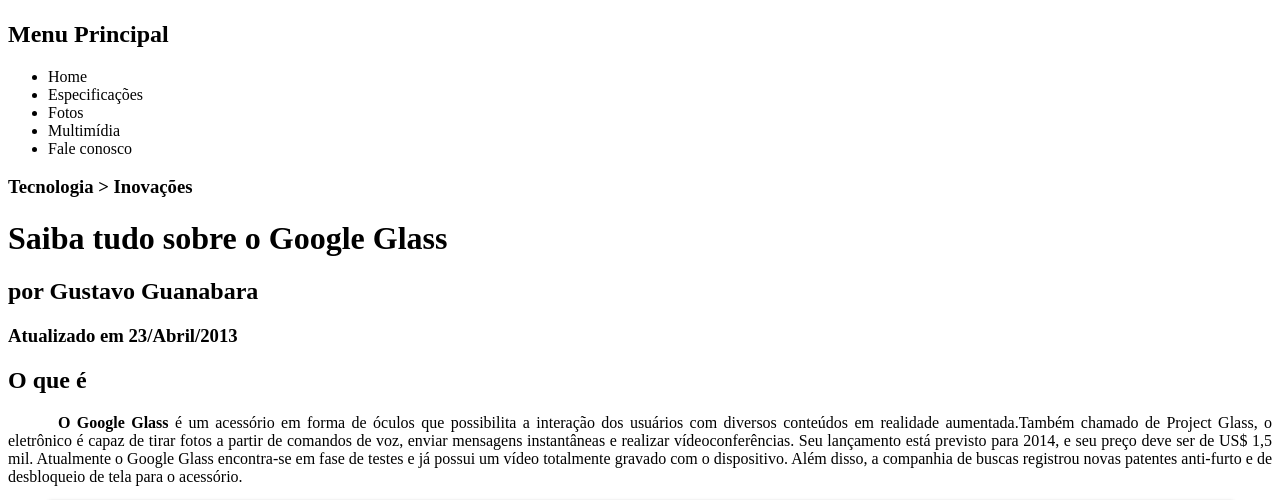
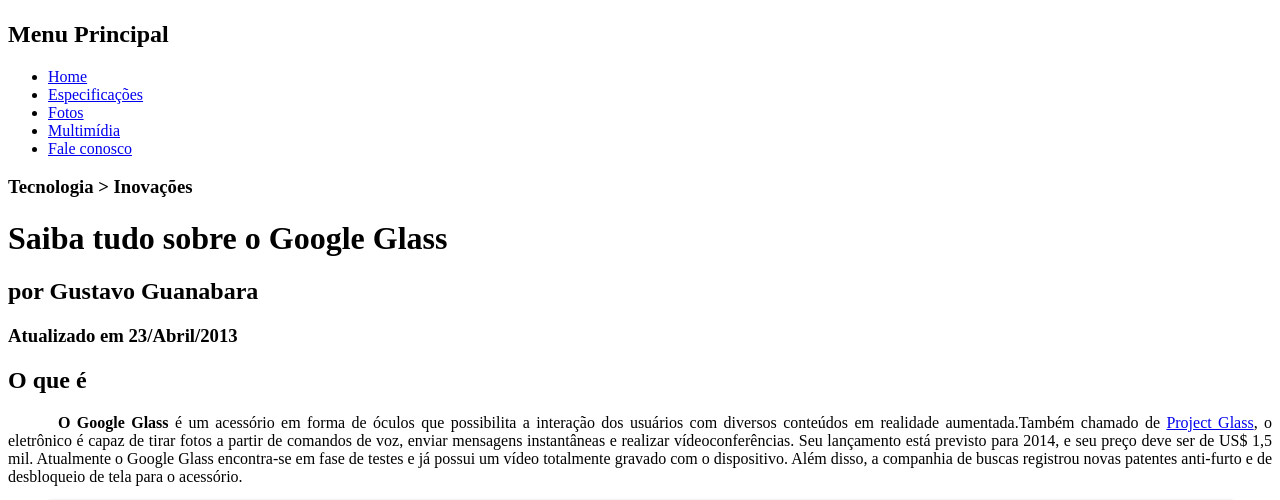
Before and after one commit to Thobias-Wallace/projeto-glass-html5, a plain HTML site: page index.html in a window 1280 px wide. Shown: the part 251-751 px from the top of the page. Drawn offline with Linux system fonts and the light colour scheme.

Commit message:
Mudança no menu

```diff
--- a/index.html
+++ b/index.html
@@ -17,12 +17,12 @@
 
 <nav>
     <h1>Menu Principal</h1>
-    <ul>
-        <li> Home</li>
-        <li> Especificações</li>
-        <li> Fotos</li>
-        <li> Multimídia</li>
-        <li> Fale conosco</li>
+    <ul type="disc">
+        <li><a href="index.html">Home</a></li>
+        <li> <a href="specs.html">Especificações</a></li>
+        <li> <a href="fotos.html">Fotos</a></li>
+        <li> <a href="multimidia.html">Multimídia</a></li>
+        <li> <a href="fale-conosco.html">Fale conosco</a></li>
     </ul>
 </nav>
     </header>
@@ -36,7 +36,7 @@
 
 
 <h2>O que é</h2>
-<p> <span style="font-weight: 900;">O Google Glass</span> é um acessório em forma de óculos que possibilita a interação dos usuários com diversos conteúdos em realidade aumentada.Também chamado de Project Glass, o eletrônico é capaz de tirar fotos a partir de comandos de voz, enviar mensagens instantâneas e realizar vídeo&shy;con&shy;fe&shy;rên&shy;cias. Seu lançamento está previsto para 2014, e seu preço deve ser de US$ 1,5 mil. Atualmente o Google Glass encontra-se em fase de testes e já possui um vídeo totalmente gravado com o dispositivo. Além disso, a companhia de buscas registrou novas patentes anti-furto e de desbloqueio de tela para o acessório.</p>
+<p> <span style="font-weight: 900;">O Google Glass</span> é um acessório em forma de óculos que possibilita a interação dos usuários com diversos conteúdos em realidade aumentada.Também chamado de <a href="http://glass.google.com" target="_blank">Project Glass</a>, o eletrônico é capaz de tirar fotos a partir de comandos de voz, enviar mensagens instantâneas e realizar vídeo&shy;con&shy;fe&shy;rên&shy;cias. Seu lançamento está previsto para 2014, e seu preço deve ser de US$ 1,5 mil. Atualmente o Google Glass encontra-se em fase de testes e já possui um vídeo totalmente gravado com o dispositivo. Além disso, a companhia de buscas registrou novas patentes anti-furto e de desbloqueio de tela para o acessório.</p>
 
 <figure class="foto-legenda">
     <img src="./_imagens/glass-quadro-homem-mulher.jpg"/>
```
